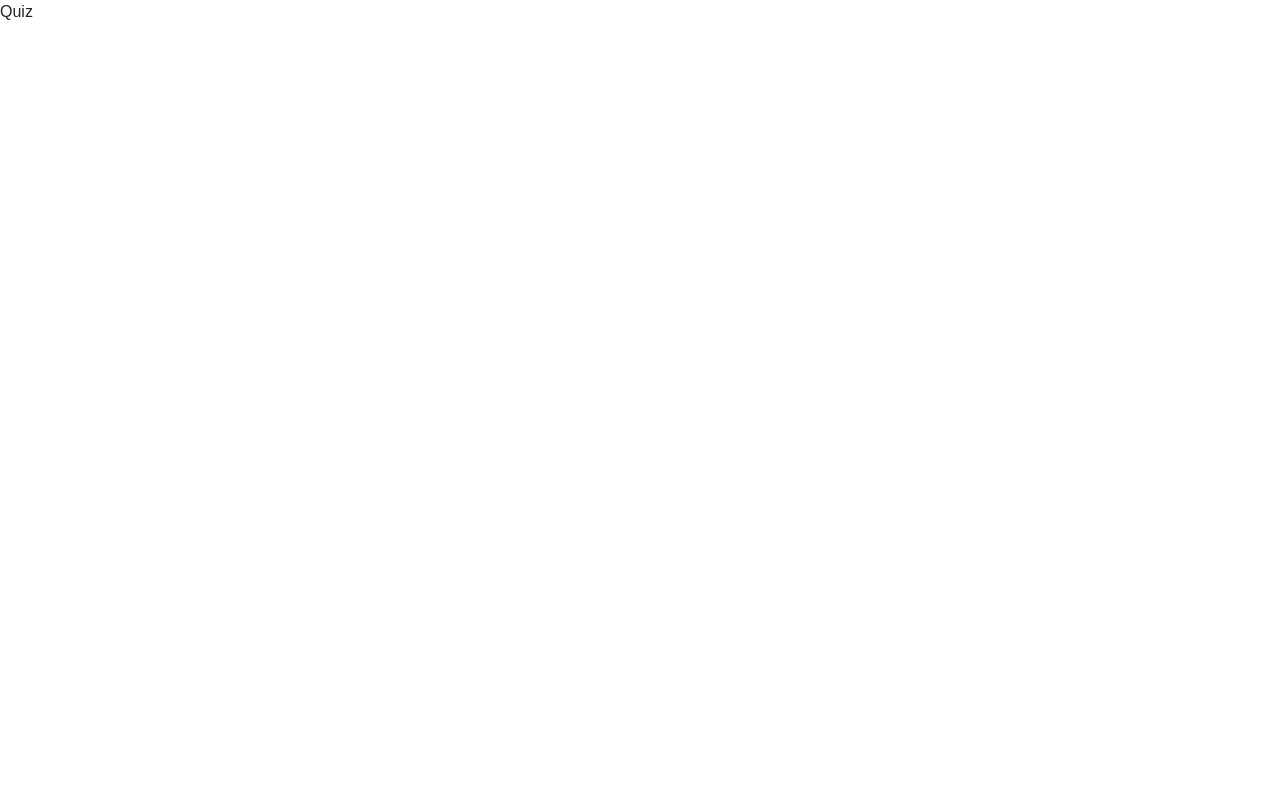
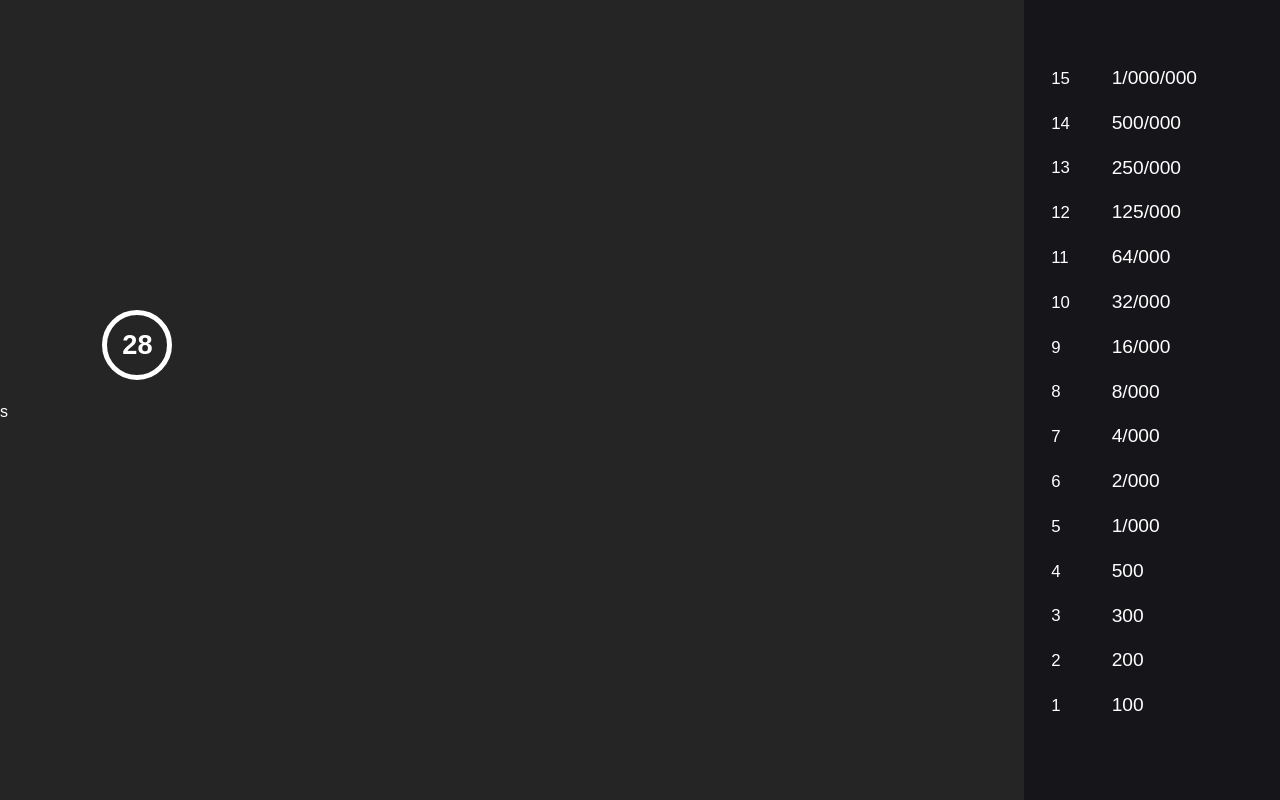
Before and after one commit to sohseyedi-web/quiz-app-timer, a React (Vite) app: page / in a window 1280 px wide. Both pictures are taken after typing "Sample" into the empty fields and a click on the button "شروع مسابقه". Built offline with nearby package versions, Linux system fonts and the light colour scheme; a small style sheet from the web is missing.

Commit message:
create timer

```diff
--- a/src/components/Quiz/Quiz.jsx
+++ b/src/components/Quiz/Quiz.jsx
@@ -1,9 +1,46 @@
 import './Quiz.scss'
+import {moneyList} from "../../data/Data.js";
+import {useEffect, useState} from "react";
+import Timer from "./timer/Timer.jsx";
+import QuizItems from "./quizItems/QuizItems.jsx";
 
 const Quiz = () => {
-  return (
-    <div>Quiz</div>
-  )
+
+    const [time, setTime] = useState(false);
+    const [question, setQuestion] = useState(1);
+    const [cash, setCash] = useState("0")
+
+    useEffect(() => {
+        question > 1 && setCash(moneyList.find((m) => m.id === question - 1).amount)
+    }, [question, moneyList])
+
+    return (
+        <section className="quiz">
+            <div className="quiz-box">
+                <div className="quiz-box__head">
+                    <div className="quiz-box__head-timing">
+                        <Timer setTimeout={setTime} question={question}/>
+                    </div>
+                </div>
+                <div className="quiz-box__body">
+                    <QuizItems question={question} setQuestion={setQuestion} setTime={setTime}/>
+                </div>
+            </div>
+            <div className="quiz-money">
+                <ul className={"quiz-money__list"}>
+                    {
+                        moneyList.map((money) => (
+                            <li className={"quiz-money__list-item"} key={money.id}>
+                                <span className={"quiz-money__list-item__number"}>{money.id}</span>
+                                <span className={"quiz-money__list-item__amount"}>{money.amount}</span>
+                            </li>
+                        ))
+                    }
+                </ul>
+            </div>
+
+        </section>
+    )
 }
 
 export default Quiz
--- a/src/components/Quiz/Quiz.scss
+++ b/src/components/Quiz/Quiz.scss
@@ -0,0 +1,63 @@
+.quiz{
+  display: flex;
+  min-height: 100vh;
+  background-color: #252525;
+  color: #fff;
+
+  &-box{
+    width: 80%;
+
+    &__head{
+      height: 50%;
+      position: relative;
+
+      &-timing{
+        position: absolute;
+        content: '';
+        border-radius: 50%;
+        border: 5px solid #fff;
+        display: flex;
+        align-items: center;
+        justify-content: center;
+        bottom: 5%;
+        left: 10%;
+        font-weight: 600;
+        width: 70px;
+        height: 70px;
+        font-size: 1.7rem;
+      }
+    }
+    &__bottom{
+      height: 50%;
+    }
+  }
+  &-money{
+    width: 20%;
+    background-color: #16161a;
+    display: flex;
+    align-items: center;
+    justify-content: center;
+
+    &__list{
+      padding: 1.2rem;
+      width: 100%;
+      list-style-type: none;
+
+      &-item{
+        display: flex;
+        align-items: center;
+        padding: .5rem;
+        border-radius: .5rem;
+
+        &__number{
+          width: 30%;
+          font-size: 1.05rem;
+        }
+        &__amount{
+          width: 70%;
+          font-size: 1.2rem;
+        }
+      }
+    }
+  }
+}
--- /dev/null
+++ b/src/components/Quiz/quizItems/QuizItems.jsx
@@ -0,0 +1,10 @@
+
+const QuizItems = ({question, setQuestion , setTime}) => {
+    return (
+        <div>
+            s
+        </div>
+    );
+};
+
+export default QuizItems;
--- /dev/null
+++ b/src/components/Quiz/timer/Timer.jsx
@@ -0,0 +1,21 @@
+import {useEffect, useState} from 'react';
+
+const Timer = ({setTimeout, question}) => {
+    const [timer, setTimer] = useState(30)
+
+    useEffect(() => {
+        if (timer === 0) return setTimeout(true);
+        const interval = setInterval(() => {
+            setTimer((prev) => prev - 1)
+        }, 1000)
+        return () => clearInterval(interval);
+    }, [timer, setTimeout])
+
+    useEffect(() => {
+        setTimer(30)
+    } , [question])
+
+    return timer
+};
+
+export default Timer;
--- a/src/data/Data.js
+++ b/src/data/Data.js
@@ -1,182 +1,200 @@
 export const quizItems = [
     {
-        id : 1,
-        title : "کدام گزینه تولید کننده موبایل میباشد؟",
-        answers : [
-            {text : "Kiwi", correct : false},
-            {text : "Orange", correct : false},
-            {text : "Banana", correct : false},
-            {text : "Apple", correct : true},
+        id: 1,
+        title: "کدام گزینه تولید کننده موبایل میباشد؟",
+        answers: [
+            {text: "Kiwi", correct: false},
+            {text: "Orange", correct: false},
+            {text: "Banana", correct: false},
+            {text: "Apple", correct: true},
         ]
     },
     {
-        id : 2,
-        title : "کدام یک زبان برنامه نویسی نیست؟",
-        answers : [
-            {text : "Python", correct : false},
-            {text : "JavaScript", correct : true},
-            {text : "MC-03", correct : false},
-            {text : "Java", correct : false},
+        id: 2,
+        title: "کدام یک زبان برنامه نویسی نیست؟",
+        answers: [
+            {text: "Python", correct: false},
+            {text: "JavaScript", correct: true},
+            {text: "MC-03", correct: false},
+            {text: "Java", correct: false},
         ]
     },
     {
-        id : 3,
-        title : "موسس سلسله قاجار؟",
-        answers : [
-            {text : "ناصرالدین شاه", correct : false},
-            {text : "آغا محمد خان", correct : true},
-            {text : "کریم خان", correct : false},
-            {text : "هیچکدام", correct : false},
+        id: 3,
+        title: "موسس سلسله قاجار؟",
+        answers: [
+            {text: "ناصرالدین شاه", correct: false},
+            {text: "آغا محمد خان", correct: true},
+            {text: "کریم خان", correct: false},
+            {text: "هیچکدام", correct: false},
         ]
     },
     {
-        id : 4,
-        title : "جنگ جهانی دوم چند سال بود؟",
-        answers : [
-            {text : "4", correct : false},
-            {text : "5", correct : false},
-            {text : "6", correct : true},
-            {text : "2", correct : false},
+        id: 4,
+        title: "جنگ جهانی دوم چند سال بود؟",
+        answers: [
+            {text: "4", correct: false},
+            {text: "5", correct: false},
+            {text: "6", correct: true},
+            {text: "2", correct: false},
         ]
     },
     {
-        id : 5,
-        title : "شروع مشروطه در کدام دوران بود؟",
-        answers : [
-            {text : "قاجار", correct : true},
-            {text : "پهلوی", correct : false},
-            {text : "زندیه", correct : false},
-            {text : "هیچکدام", correct : false},
+        id: 5,
+        title: "شروع مشروطه در کدام دوران بود؟",
+        answers: [
+            {text: "قاجار", correct: true},
+            {text: "پهلوی", correct: false},
+            {text: "زندیه", correct: false},
+            {text: "هیچکدام", correct: false},
         ]
     },
     {
-        id : 6,
-        title : "کدام گزینه تولید کننده موبایل میباشد؟",
-        answers : [
-            {text : "Kiwi", correct : false},
-            {text : "Orange", correct : false},
-            {text : "Banana", correct : false},
-            {text : "Apple", correct : true},
+        id: 6,
+        title: "کدام گزینه تولید کننده موبایل میباشد؟",
+        answers: [
+            {text: "Kiwi", correct: false},
+            {text: "Orange", correct: false},
+            {text: "Banana", correct: false},
+            {text: "Apple", correct: true},
         ]
     },
     {
-        id : 7,
-        title : "کدام گزینه تولید کننده موبایل میباشد؟",
-        answers : [
-            {text : "Kiwi", correct : false},
-            {text : "Orange", correct : false},
-            {text : "Banana", correct : false},
-            {text : "Apple", correct : true},
+        id: 7,
+        title: "کدام گزینه تولید کننده موبایل میباشد؟",
+        answers: [
+            {text: "Kiwi", correct: false},
+            {text: "Orange", correct: false},
+            {text: "Banana", correct: false},
+            {text: "Apple", correct: true},
         ]
     },
     {
-        id : 8,
-        title : "کدام گزینه تولید کننده موبایل میباشد؟",
-        answers : [
-            {text : "Kiwi", correct : false},
-            {text : "Orange", correct : false},
-            {text : "Banana", correct : false},
-            {text : "Apple", correct : true},
+        id: 8,
+        title: "کدام گزینه تولید کننده موبایل میباشد؟",
+        answers: [
+            {text: "Kiwi", correct: false},
+            {text: "Orange", correct: false},
+            {text: "Banana", correct: false},
+            {text: "Apple", correct: true},
         ]
     },
     {
-        id : 9,
-        title : "کدام گزینه تولید کننده موبایل میباشد؟",
-        answers : [
-            {text : "Kiwi", correct : false},
-            {text : "Orange", correct : false},
-            {text : "Banana", correct : false},
-            {text : "Apple", correct : true},
+        id: 9,
+        title: "کدام گزینه تولید کننده موبایل میباشد؟",
+        answers: [
+            {text: "Kiwi", correct: false},
+            {text: "Orange", correct: false},
+            {text: "Banana", correct: false},
+            {text: "Apple", correct: true},
         ]
     },
     {
-        id : 10,
-        title : "کدام گزینه تولید کننده موبایل میباشد؟",
-        answers : [
-            {text : "Kiwi", correct : false},
-            {text : "Orange", correct : false},
-            {text : "Banana", correct : false},
-            {text : "Apple", correct : true},
+        id: 10,
+        title: "کدام گزینه تولید کننده موبایل میباشد؟",
+        answers: [
+            {text: "Kiwi", correct: false},
+            {text: "Orange", correct: false},
+            {text: "Banana", correct: false},
+            {text: "Apple", correct: true},
         ]
     },
     {
-        id : 11,
-        title : "کدام گزینه تولید کننده موبایل میباشد؟",
-        answers : [
-            {text : "Kiwi", correct : false},
-            {text : "Orange", correct : false},
-            {text : "Banana", correct : false},
-            {text : "Apple", correct : true},
+        id: 11,
+        title: "کدام گزینه تولید کننده موبایل میباشد؟",
+        answers: [
+            {text: "Kiwi", correct: false},
+            {text: "Orange", correct: false},
+            {text: "Banana", correct: false},
+            {text: "Apple", correct: true},
         ]
     },
     {
-        id : 12,
-        title : "کدام گزینه تولید کننده موبایل میباشد؟",
-        answers : [
-            {text : "Kiwi", correct : false},
-            {text : "Orange", correct : false},
-            {text : "Banana", correct : false},
-            {text : "Apple", correct : true},
+        id: 12,
+        title: "کدام گزینه تولید کننده موبایل میباشد؟",
+        answers: [
+            {text: "Kiwi", correct: false},
+            {text: "Orange", correct: false},
+            {text: "Banana", correct: false},
+            {text: "Apple", correct: true},
         ]
     },
     {
-        id : 13,
-        title : "کدام گزینه تولید کننده موبایل میباشد؟",
-        answers : [
-            {text : "Kiwi", correct : false},
-            {text : "Orange", correct : false},
-            {text : "Banana", correct : false},
-            {text : "Apple", correct : true},
+        id: 13,
+        title: "کدام گزینه تولید کننده موبایل میباشد؟",
+        answers: [
+            {text: "Kiwi", correct: false},
+            {text: "Orange", correct: false},
+            {text: "Banana", correct: false},
+            {text: "Apple", correct: true},
         ]
     },
     {
-        id : 14,
-        title : "کدام گزینه تولید کننده موبایل میباشد؟",
-        answers : [
-            {text : "Kiwi", correct : false},
-            {text : "Orange", correct : false},
-            {text : "Banana", correct : false},
-            {text : "Apple", correct : true},
+        id: 14,
+        title: "کدام گزینه تولید کننده موبایل میباشد؟",
+        answers: [
+            {text: "Kiwi", correct: false},
+            {text: "Orange", correct: false},
+            {text: "Banana", correct: false},
+            {text: "Apple", correct: true},
         ]
     },
     {
-        id : 15,
-        title : "کدام گزینه تولید کننده موبایل میباشد؟",
-        answers : [
-            {text : "Kiwi", correct : false},
-            {text : "Orange", correct : false},
-            {text : "Banana", correct : false},
-            {text : "Apple", correct : true},
+        id: 15,
+        title: "کدام گزینه تولید کننده موبایل میباشد؟",
+        answers: [
+            {text: "Kiwi", correct: false},
+            {text: "Orange", correct: false},
+            {text: "Banana", correct: false},
+            {text: "Apple", correct: true},
         ]
     },
     {
-        id : 16,
-        title : "کدام گزینه تولید کننده موبایل میباشد؟",
-        answers : [
-            {text : "Kiwi", correct : false},
-            {text : "Orange", correct : false},
-            {text : "Banana", correct : false},
-            {text : "Apple", correct : true},
+        id: 16,
+        title: "کدام گزینه تولید کننده موبایل میباشد؟",
+        answers: [
+            {text: "Kiwi", correct: false},
+            {text: "Orange", correct: false},
+            {text: "Banana", correct: false},
+            {text: "Apple", correct: true},
         ]
     },
     {
-        id : 17,
-        title : "کدام گزینه تولید کننده موبایل میباشد؟",
-        answers : [
-            {text : "Kiwi", correct : false},
-            {text : "Orange", correct : false},
-            {text : "Banana", correct : false},
-            {text : "Apple", correct : true},
+        id: 17,
+        title: "کدام گزینه تولید کننده موبایل میباشد؟",
+        answers: [
+            {text: "Kiwi", correct: false},
+            {text: "Orange", correct: false},
+            {text: "Banana", correct: false},
+            {text: "Apple", correct: true},
         ]
     },
     {
-        id : 18,
-        title : "کدام گزینه تولید کننده موبایل میباشد؟",
-        answers : [
-            {text : "Kiwi", correct : false},
-            {text : "Orange", correct : false},
-            {text : "Banana", correct : false},
-            {text : "Apple", correct : true},
+        id: 18,
+        title: "کدام گزینه تولید کننده موبایل میباشد؟",
+        answers: [
+            {text: "Kiwi", correct: false},
+            {text: "Orange", correct: false},
+            {text: "Banana", correct: false},
+            {text: "Apple", correct: true},
         ]
     },
-  ]
+]
+
+export const moneyList = [
+    {id: 1, amount: "100"},
+    {id: 2, amount: "200"},
+    {id: 3, amount: "300"},
+    {id: 4, amount: "500"},
+    {id: 5, amount: "1/000"},
+    {id: 6, amount: "2/000"},
+    {id: 7, amount: "4/000"},
+    {id: 8, amount: "8/000"},
+    {id: 9, amount: "16/000"},
+    {id: 10, amount: "32/000"},
+    {id: 11, amount: "64/000"},
+    {id: 12, amount: "125/000"},
+    {id: 13, amount: "250/000"},
+    {id: 14, amount: "500/000"},
+    {id: 15, amount: "1/000/000"},
+].reverse();
```
